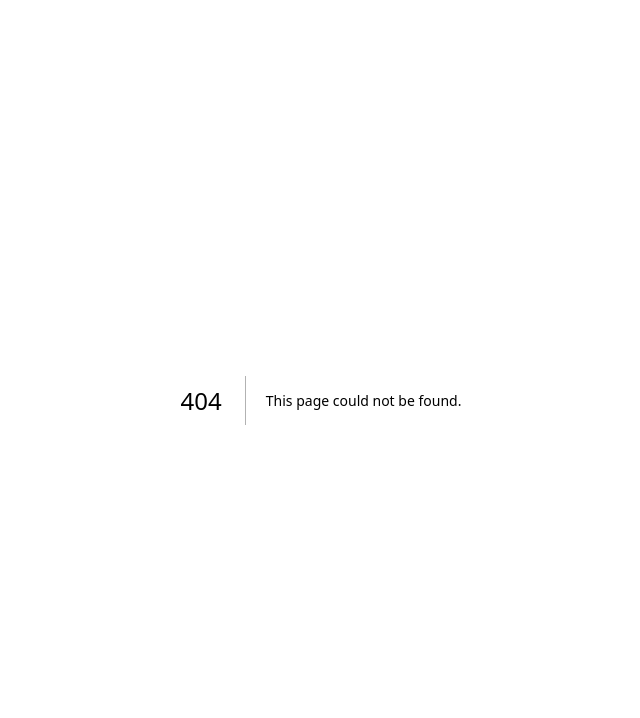
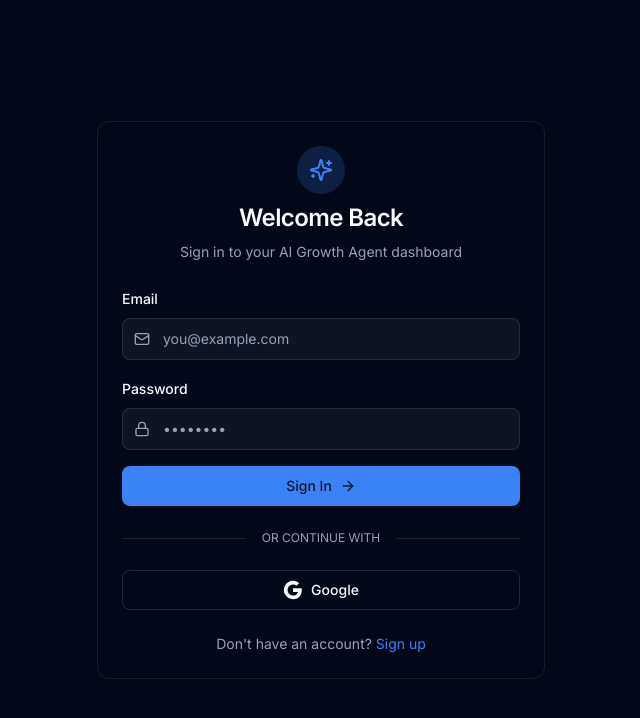
Before and after one commit to mrpawantech1/personal-ai-growth-agent, a Next.js app: page /login in a window 1280 px wide. Before the commit this address had no page. Shown: the top 718 px of the page, without its empty margins (319-959 px from the left). Built offline with nearby package versions, Linux system fonts and the light colour scheme; no server answers.

Commit message:
Create page.tsx

```diff
--- /dev/null
+++ b/app/login/page.tsx
@@ -0,0 +1,182 @@
+'use client';
+
+import { useState } from 'react';
+import { createClient } from '@/lib/infrastructure/supabase/client';
+import { Button } from '@/components/ui/button';
+import { Card, CardContent, CardHeader, CardTitle, CardDescription } from '@/components/ui/card';
+import { Mail, Lock, Loader2, Sparkles, ArrowRight } from 'lucide-react';
+import Link from 'next/link';
+import { useRouter } from 'next/navigation';
+import { toast } from 'react-hot-toast';
+
+export default function LoginPage() {
+  const router = useRouter();
+  const [email, setEmail] = useState('');
+  const [password, setPassword] = useState('');
+  const [isLoading, setIsLoading] = useState(false);
+  const [error, setError] = useState('');
+
+  const handleLogin = async (e: React.FormEvent) => {
+    e.preventDefault();
+    setIsLoading(true);
+    setError('');
+
+    try {
+      const supabase = createClient();
+      const { error } = await supabase.auth.signInWithPassword({
+        email,
+        password,
+      });
+
+      if (error) throw error;
+
+      toast.success('Welcome back!');
+      router.push('/');
+    } catch (err: any) {
+      setError(err.message || 'Failed to login');
+      toast.error(err.message || 'Failed to login');
+    } finally {
+      setIsLoading(false);
+    }
+  };
+
+  const handleGoogleLogin = async () => {
+    try {
+      const supabase = createClient();
+      const { error } = await supabase.auth.signInWithOAuth({
+        provider: 'google',
+        options: {
+          redirectTo: `${window.location.origin}/auth/callback`,
+        },
+      });
+      if (error) throw error;
+    } catch (err: any) {
+      toast.error(err.message || 'Google login failed');
+    }
+  };
+
+  return (
+    <div className="flex min-h-screen items-center justify-center bg-background p-4">
+      {/* Animated background gradient */}
+      <div className="absolute inset-0 -z-10 overflow-hidden">
+        <div className="absolute -top-1/2 -left-1/2 h-full w-full bg-gradient-to-r from-primary/10 to-purple-500/10 blur-3xl" />
+        <div className="absolute -bottom-1/2 -right-1/2 h-full w-full bg-gradient-to-l from-primary/10 to-purple-500/10 blur-3xl" />
+      </div>
+
+      <Card className="glass w-full max-w-md animate-fade-in">
+        <CardHeader className="space-y-2 text-center">
+          <div className="mx-auto flex h-12 w-12 items-center justify-center rounded-full bg-primary/20">
+            <Sparkles className="h-6 w-6 text-primary" />
+          </div>
+          <CardTitle className="text-2xl">Welcome Back</CardTitle>
+          <CardDescription>
+            Sign in to your AI Growth Agent dashboard
+          </CardDescription>
+        </CardHeader>
+
+        <CardContent>
+          <form onSubmit={handleLogin} className="space-y-4">
+            <div className="space-y-2">
+              <label htmlFor="email" className="text-sm font-medium">
+                Email
+              </label>
+              <div className="relative">
+                <Mail className="absolute left-3 top-1/2 h-4 w-4 -translate-y-1/2 text-muted-foreground" />
+                <input
+                  id="email"
+                  type="email"
+                  value={email}
+                  onChange={(e) => setEmail(e.target.value)}
+                  placeholder="you@example.com"
+                  required
+                  className="w-full rounded-lg border border-white/10 bg-white/5 pl-10 pr-4 py-2.5 text-sm text-foreground placeholder:text-muted-foreground focus:outline-none focus:ring-2 focus:ring-primary"
+                />
+              </div>
+            </div>
+
+            <div className="space-y-2">
+              <label htmlFor="password" className="text-sm font-medium">
+                Password
+              </label>
+              <div className="relative">
+                <Lock className="absolute left-3 top-1/2 h-4 w-4 -translate-y-1/2 text-muted-foreground" />
+                <input
+                  id="password"
+                  type="password"
+                  value={password}
+                  onChange={(e) => setPassword(e.target.value)}
+                  placeholder="••••••••"
+                  required
+                  className="w-full rounded-lg border border-white/10 bg-white/5 pl-10 pr-4 py-2.5 text-sm text-foreground placeholder:text-muted-foreground focus:outline-none focus:ring-2 focus:ring-primary"
+                />
+              </div>
+            </div>
+
+            {error && (
+              <div className="rounded-lg bg-red-500/10 p-3 text-sm text-red-400 border border-red-500/20">
+                {error}
+              </div>
+            )}
+
+            <Button type="submit" className="w-full gap-2" disabled={isLoading}>
+              {isLoading ? (
+                <>
+                  <Loader2 className="h-4 w-4 animate-spin" />
+                  Signing in...
+                </>
+              ) : (
+                <>
+                  Sign In
+                  <ArrowRight className="h-4 w-4" />
+                </>
+              )}
+            </Button>
+          </form>
+
+          <div className="relative my-6">
+            <div className="absolute inset-0 flex items-center">
+              <div className="w-full border-t border-white/10" />
+            </div>
+            <div className="relative flex justify-center text-xs uppercase">
+              <span className="bg-background px-4 text-muted-foreground">Or continue with</span>
+            </div>
+          </div>
+
+          <Button
+            variant="outline"
+            className="w-full gap-2"
+            onClick={handleGoogleLogin}
+            type="button"
+          >
+            <svg className="h-5 w-5" viewBox="0 0 24 24">
+              <path
+                fill="currentColor"
+                d="M22.56 12.25c0-.78-.07-1.53-.2-2.25H12v4.26h5.92c-.26 1.37-1.04 2.53-2.21 3.31v2.77h3.57c2.08-1.92 3.28-4.74 3.28-8.09z"
+              />
+              <path
+                fill="currentColor"
+                d="M12 23c2.97 0 5.46-.98 7.28-2.66l-3.57-2.77c-.98.66-2.23 1.06-3.71 1.06-2.86 0-5.29-1.93-6.16-4.53H2.18v2.84C3.99 20.53 7.7 23 12 23z"
+              />
+              <path
+                fill="currentColor"
+                d="M5.84 14.09c-.22-.66-.35-1.36-.35-2.09s.13-1.43.35-2.09V7.07H2.18C1.43 8.55 1 10.22 1 12s.43 3.45 1.18 4.93l2.85-2.22.81-.62z"
+              />
+              <path
+                fill="currentColor"
+                d="M12 5.38c1.62 0 3.06.56 4.21 1.64l3.15-3.15C17.45 2.09 14.97 1 12 1 7.7 1 3.99 3.47 2.18 7.07l3.66 2.84c.87-2.6 3.3-4.53 6.16-4.53z"
+              />
+            </svg>
+            Google
+          </Button>
+
+          <p className="mt-6 text-center text-sm text-muted-foreground">
+            Don't have an account?{' '}
+            <Link href="/signup" className="text-primary hover:underline">
+              Sign up
+            </Link>
+          </p>
+        </CardContent>
+      </Card>
+    </div>
+  );
+}
```
